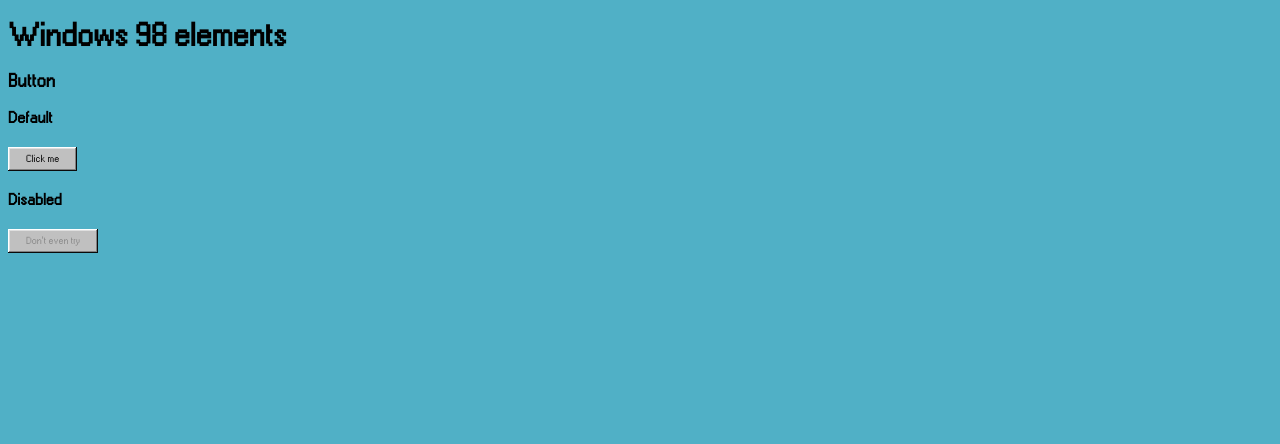
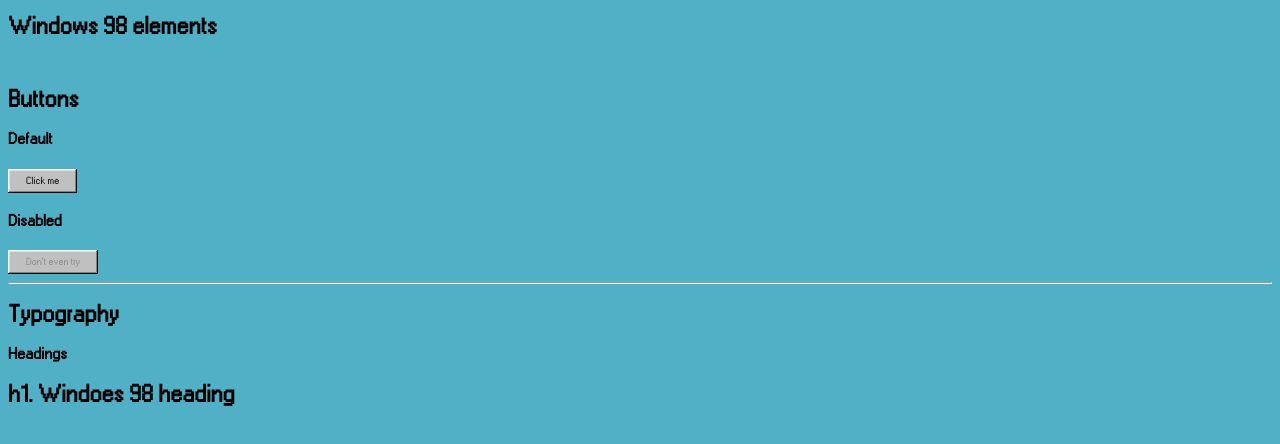
Before and after one commit to veronicadip/windows-lib, a React (Create React App) app: page / in a window 1280 px wide. Shown: the top 444 px of the page. Built offline with nearby package versions, Linux system fonts and the light colour scheme.

Commit message:
feat - h1 component and improved button system

```diff
--- a/src/App.tsx
+++ b/src/App.tsx
@@ -1,15 +1,21 @@
 import "./App.css";
 import Button from "./components/Button/Button";
+import H1 from "./components/H1/H1";
 
 function App() {
   return (
     <div>
       <h1>Windows 98 elements</h1>
-      <h3>Button</h3>
+      <br />
+      <h2>Buttons</h2>
       <h4>Default</h4>
-      <Button text="Click me" disabled={false} />
+      <Button disabled={false}>Click me</Button>
       <h4>Disabled</h4>
-      <Button text="Don't even try" disabled={true} />
+      <Button disabled={true}>Don't even try</Button>
+      <hr />
+      <h2>Typography</h2>
+      <h4>Headings</h4>
+      <H1>h1. Windoes 98 heading</H1>
     </div>
   );
 }
--- a/src/components/Button/Button.tsx
+++ b/src/components/Button/Button.tsx
@@ -3,7 +3,7 @@
 
 interface Props {
   disabled: boolean;
-  text: string;
+  children: string;
 }
 
 const Button: FunctionComponent<Props> = (props) => {
@@ -11,7 +11,7 @@
     return (
       <button className="windowsButton neutralButton">
         <div>
-          <span>{props.text}</span>
+          <span>{props.children}</span>
         </div>
       </button>
     );
@@ -19,7 +19,7 @@
     return (
       <button className="windowsButton" disabled>
         <div>
-          <span>{props.text}</span>
+          <span>{props.children}</span>
         </div>
       </button>
     );
--- /dev/null
+++ b/src/components/H1/H1.tsx
@@ -0,0 +1,12 @@
+import { FunctionComponent } from "react";
+import "./styles.css";
+
+interface Props {
+  children: string;
+}
+
+const H1: FunctionComponent<Props> = (props) => {
+  return <h1>{props.children}</h1>;
+};
+
+export default H1;
--- /dev/null
+++ b/src/components/H1/styles.css
@@ -0,0 +1,3 @@
+h1 {
+    font-size: 24px;
+}
```
